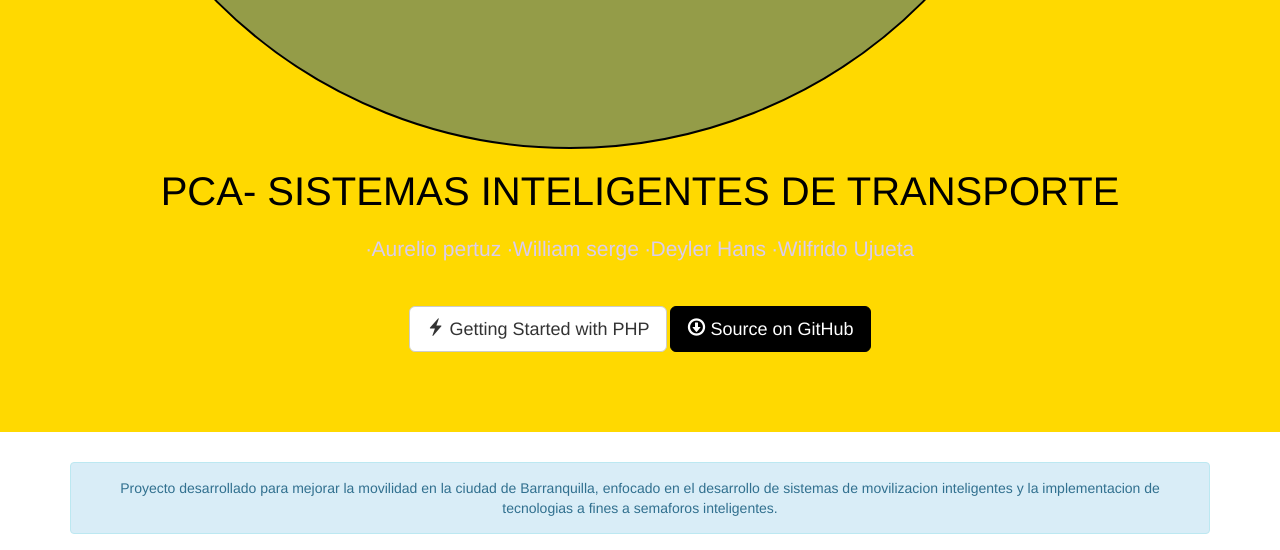
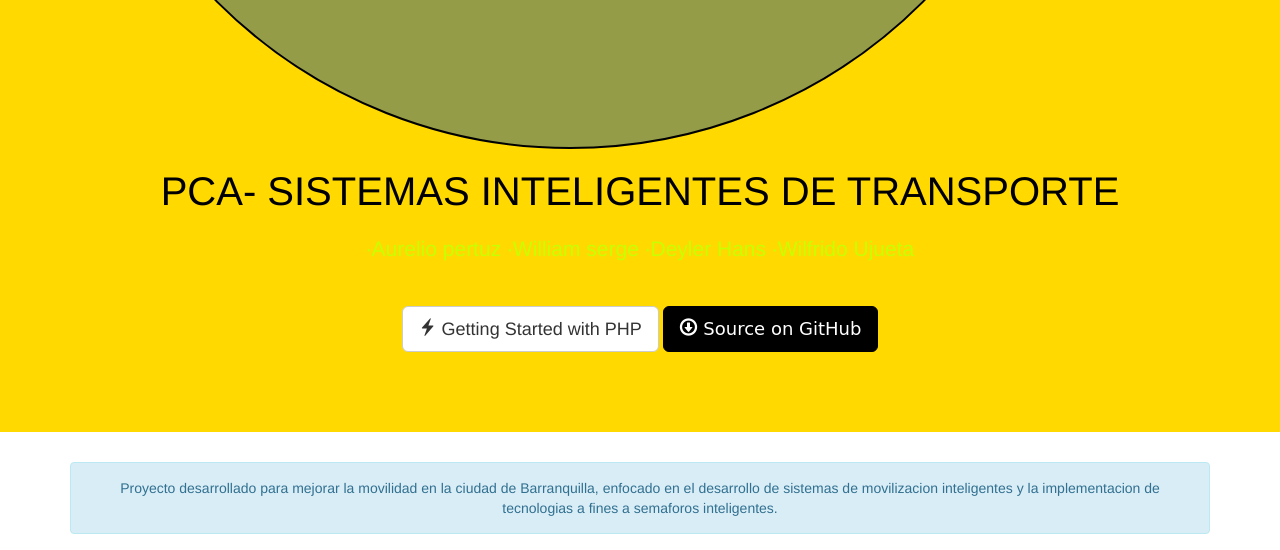
Before and after one commit to aureliopertuz1/pca-its, a PHP site: template web/views/index.twig in a window 1280 px wide. Shown: the part 950-1500 px from the top of the page. Run offline with PHP 8.4, Linux system fonts and the light colour scheme; the template is opened without the code that fills it, so the values that code supplies are empty; some libraries are stand-ins or nearby versions.

Commit message:
Update main.css

```diff
--- a/web/stylesheets/main.css
+++ b/web/stylesheets/main.css
@@ -6,12 +6,14 @@
 .jumbotron .btn-primary {
   background: #000000;
   border-color: #000000;
+  font-family: cursive;
+  font-size: 7
 }
 .jumbotron .btn-primary:hover {
   background: #c8ff00;
 }
 .jumbotron p {
-  color: #d9ccee;
+  color: #c8ff00;
   max-width: 75%;
   margin: 1em auto 2em;
 }
```
